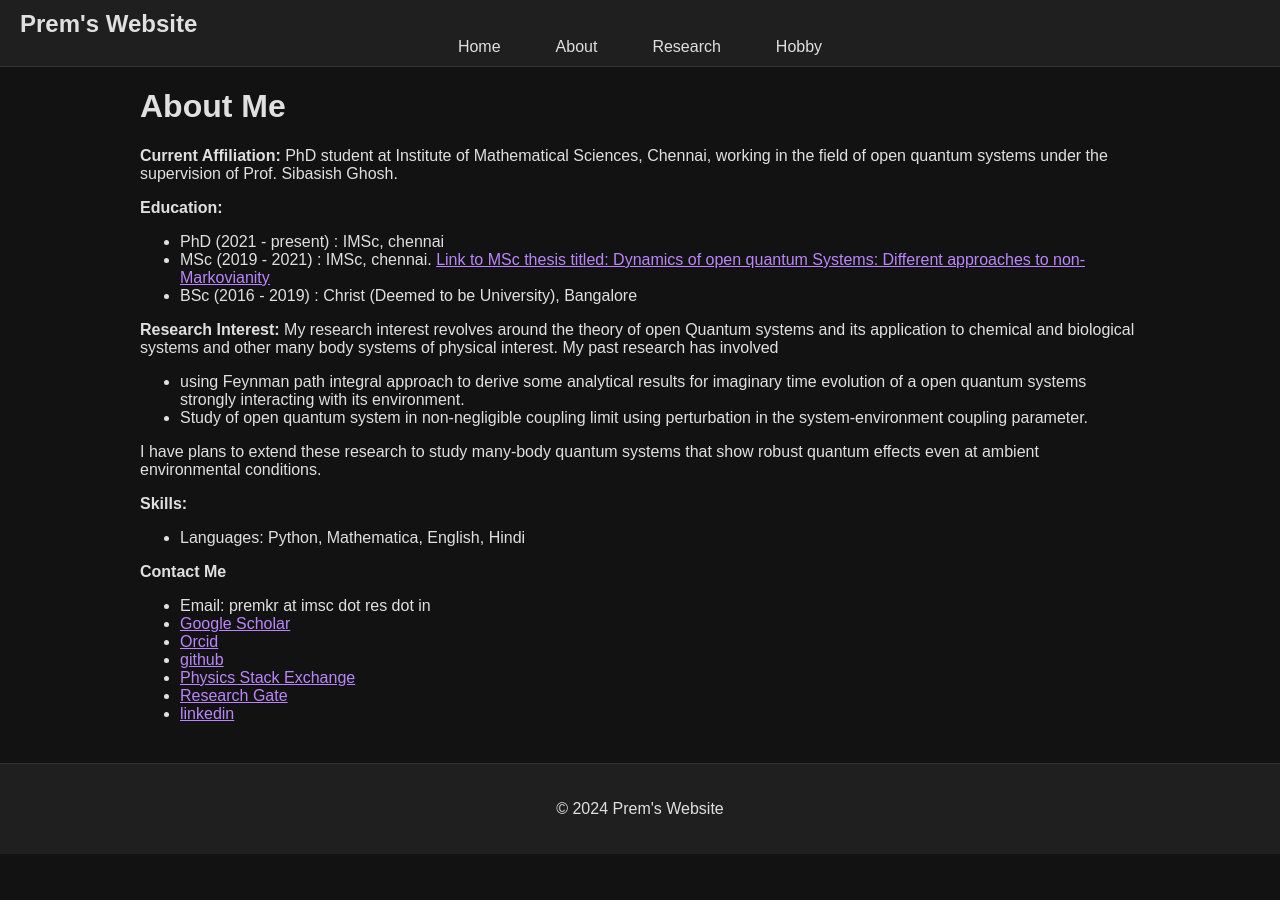
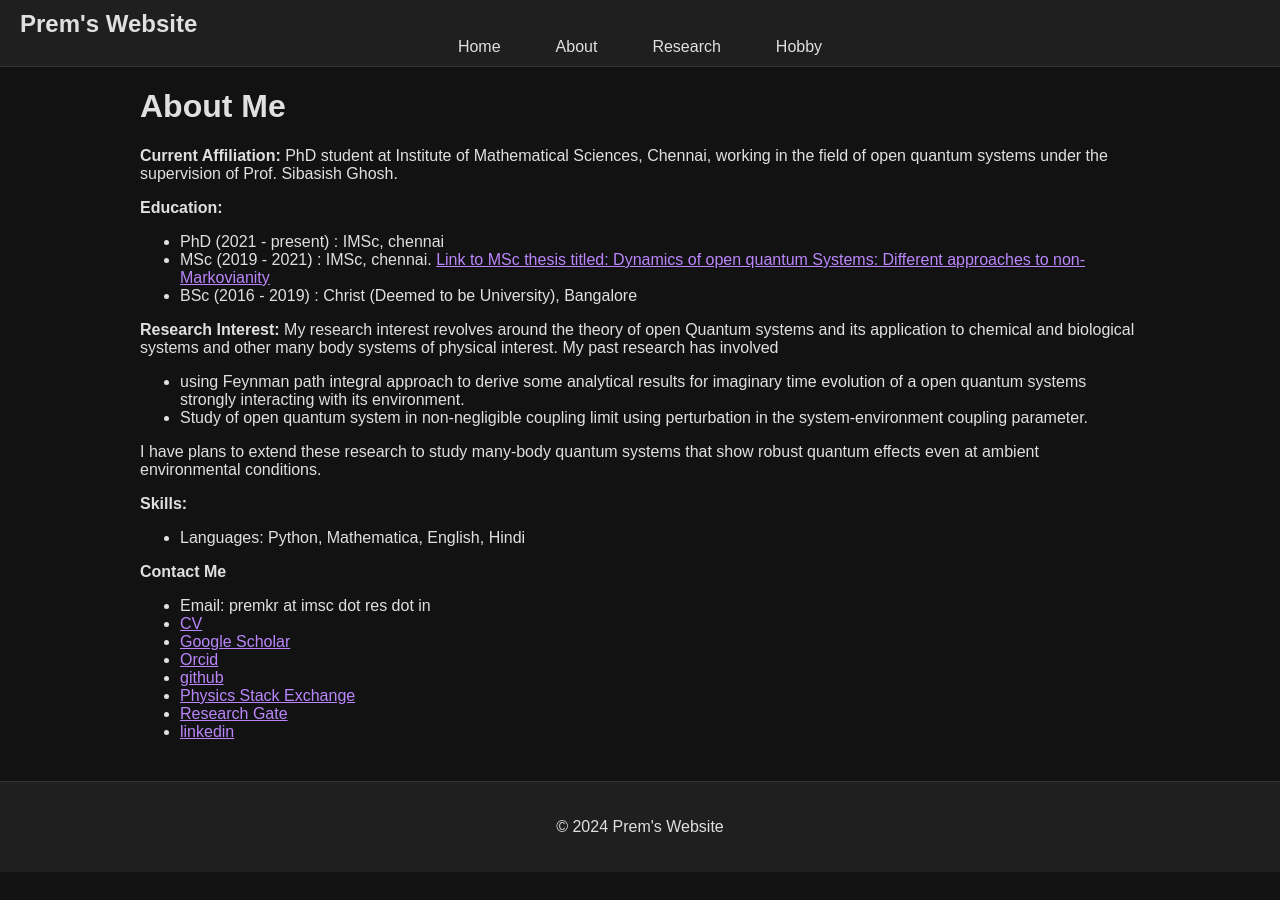
Before and after one commit to prem314/prem314.github.io, a Jekyll site: the page built from about.md, in a window 1280 px wide. Built offline with Jekyll 4.4.1, drawn with Linux system fonts in a browser that asks for light colours; comment, search, counter and statistics services are not loaded.

```diff
--- a/about.md
+++ b/about.md
@@ -27,6 +27,7 @@ I have plans to extend these research to study many-body quantum systems that sh
 
 **Contact Me**
   - Email: premkr at imsc dot res dot in
+  - [CV](https://drive.google.com/file/d/1-O_duEiRPaPQUA9iHU_C2tlBYvi5zUQL/view?usp=drive_link)
   - [Google Scholar](https://scholar.google.com/citations?user=f-ZPkk0AAAAJ&hl=en)
   - [Orcid](https://orcid.org/my-orcid?orcid=0009-0007-4032-4332)
   - [github](https://github.com/prem314)
```
